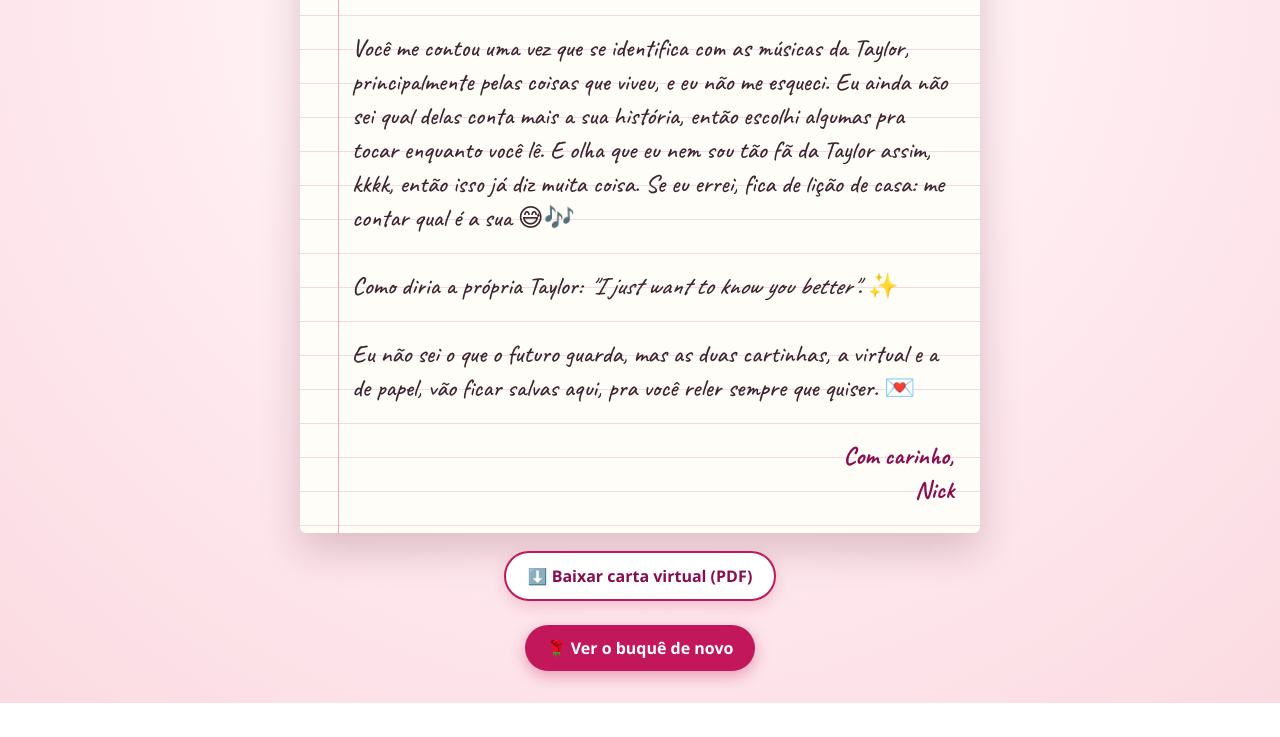
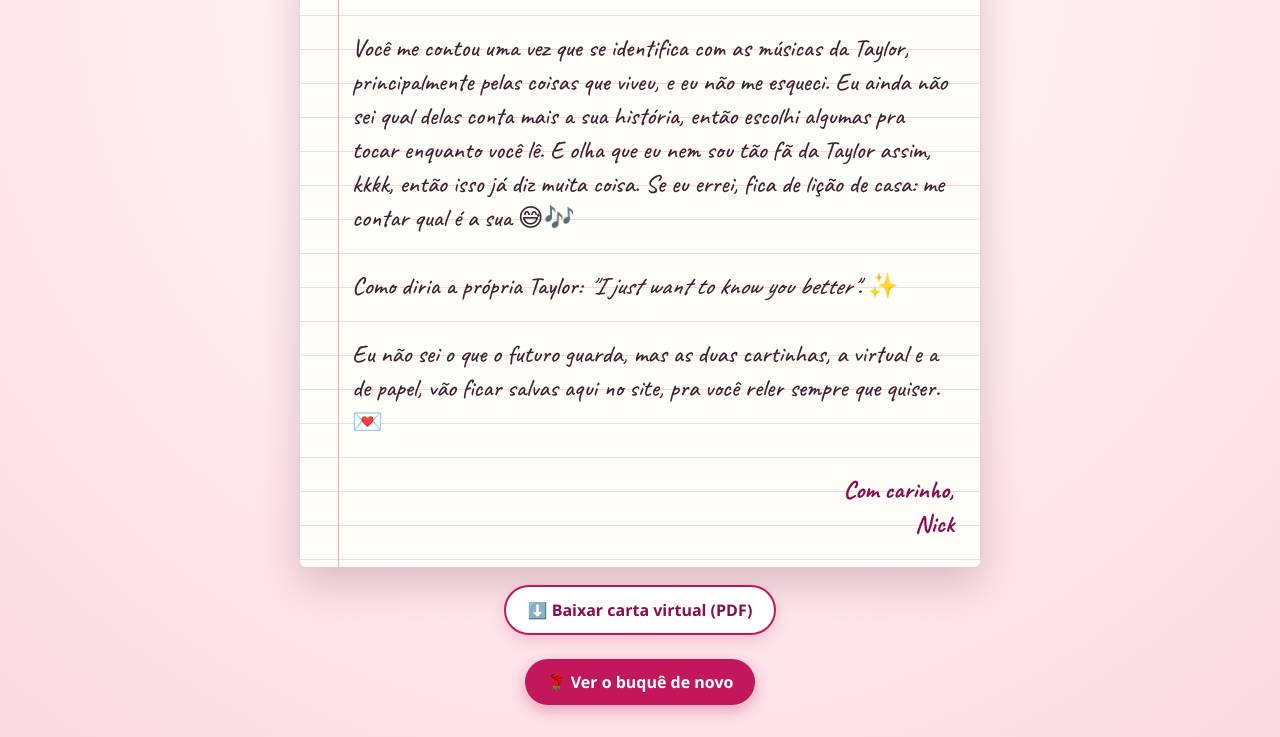
Before and after one commit to NickolasCorrea/portfolio, a plain HTML site: page dina.html in a window 1280 px wide. Shown: the part 826-1563 px from the top of the page. Before the commit the page ends 1529 px from the top, so only its background shows below. Drawn offline with nearby package versions, Linux system fonts and the light colour scheme; a web font is replaced by a local one.

Commit message:
corrigindo paragrafo final da carta virtual

```diff
--- a/dina.html
+++ b/dina.html
@@ -441,7 +441,7 @@
                 <p>Como diria a própria Taylor: <em>"I just want to know you better"</em>. ✨</p>
 
                 <p>Eu não sei o que o futuro guarda, mas as duas cartinhas, a virtual e a de papel, vão ficar salvas
-                    aqui, pra você reler sempre que quiser. 💌</p>
+                    aqui no site, pra você reler sempre que quiser. 💌</p>
 
                 <p class="sign">Com carinho,<br>Nick</p>
             </article>
```
Also changed, not shown: dina0.html (+1 -1 lines), 1 other file.
